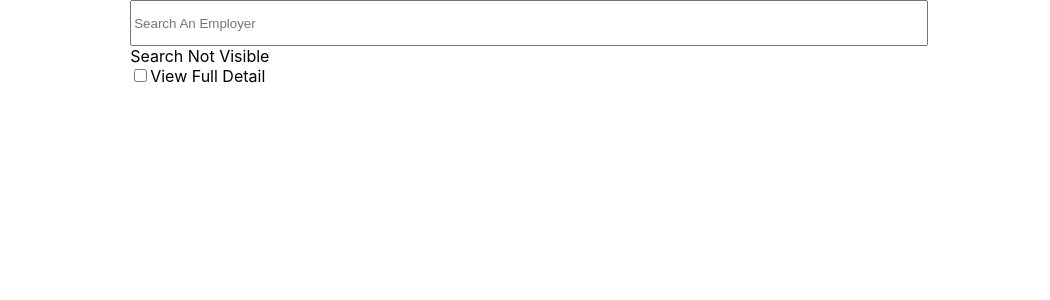
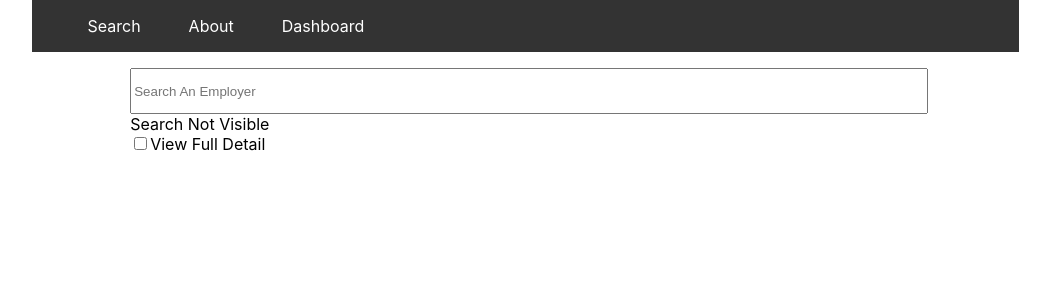
Before and after one commit to saishivah/E-VerifyUI, a React (Create React App) app: page / in a window 1280 px wide. Shown: the top 300 px of the page, without its empty margins (115-1165 px from the left). Built offline with nearby package versions, Linux system fonts and the light colour scheme.

Commit message:
added header

```diff
--- a/src/App.css
+++ b/src/App.css
@@ -13,6 +13,40 @@
 
 }
 
+.navBar {
+  display: flex;
+  justify-content: space-between;
+  align-items: center;
+  background-color: #333;
+  color: white;
+  margin-bottom: 1em;
+}
+
+.navBar ul {
+  list-style-type: none;
+  display: flex;
+  gap: 1rem;
+}
+
+.navBar li {
+  margin: 0;
+
+  padding: 0;
+}
+
+.navBar a {
+  color: white;
+  text-decoration: none;
+  padding: 0.5rem 1rem;
+  border-radius: 4px;
+  transition: background-color 0.3s ease;
+}
+
+.navBar a:hover {
+  background-color: rgba(255, 255, 255, 0.1);
+}
+
+
 .searchByName{
   width: 100%;
   height: 3em;
--- a/src/App.js
+++ b/src/App.js
@@ -3,7 +3,48 @@ import logo from './logo.svg';
 import './App.css';
 import SearchByName from './Components/search/SearchByName';
 
+import {
+  BrowserRouter,
+  Routes,
+  Route,
+  Link,
+} from "react-router-dom";
+
 function App() {
+  return (
+    <BrowserRouter>
+    <div className='appContent'>
+    <div className='navBar'>
+      <ul>
+        <li>
+          <Link to="/">Search</Link>
+        </li>
+        <li>
+          <Link to="/about">About</Link>
+        </li>
+        <li>
+          <Link to="/dashboard">Dashboard</Link>
+        </li>
+      </ul>
+      </div>
+
+
+
+
+ {/* Ensure you are importing BrowserRouter from 'react-router-dom' */}
+        <Routes>
+          <Route path="/" element={<EmployerSearch />} />
+          {/* Add other routes as needed */}
+        </Routes>
+        </div>
+      </BrowserRouter>
+
+
+
+  );
+}
+
+function EmployerSearch(){
   const [employerName, setEmployerName] = useState('');
   const [searchVisible, setSearchVisible] = useState(false);
   const [showDetails,setShowDetails] = useState(false);
@@ -23,22 +64,39 @@ function App() {
 
   }
   else{
-
+    console.log(e.target.value.length)
     setSearchVisible(false);
   }
 
   };
 
   return (
-    <div className='appContent'>
+
     <div className='SearchUI'>
-      <input className='searchByName' type="text" placeholder='Search An Employer' onKeyUp={inputHandler} />
+      <input className='searchByName' type="text" placeholder='Search An Employer' onKeyDown={inputHandler} />
       <div className="search-state">{searchVisible ? 'Search Visible' : 'Search Not Visible'}</div>
       <input type="checkbox" onChange={ShowDetailsHandler}/>View Full Detail
       {searchVisible && <SearchByName name={employerName} showDetails={showDetails}/>}
       </div>
+  );
+
+}
+
+function About() {
+  return (
+    <div>
+      <h2>About</h2>
     </div>
   );
 }
 
+function Dashboard() {
+  return (
+    <div>
+      <h2>Dashboard</h2>
+    </div>
+  );
+}
+
+
 export default App;
```
Also changed, not shown: package.json (+7 -4 lines), 1 other file (tests, documents, lock files or other folders).
